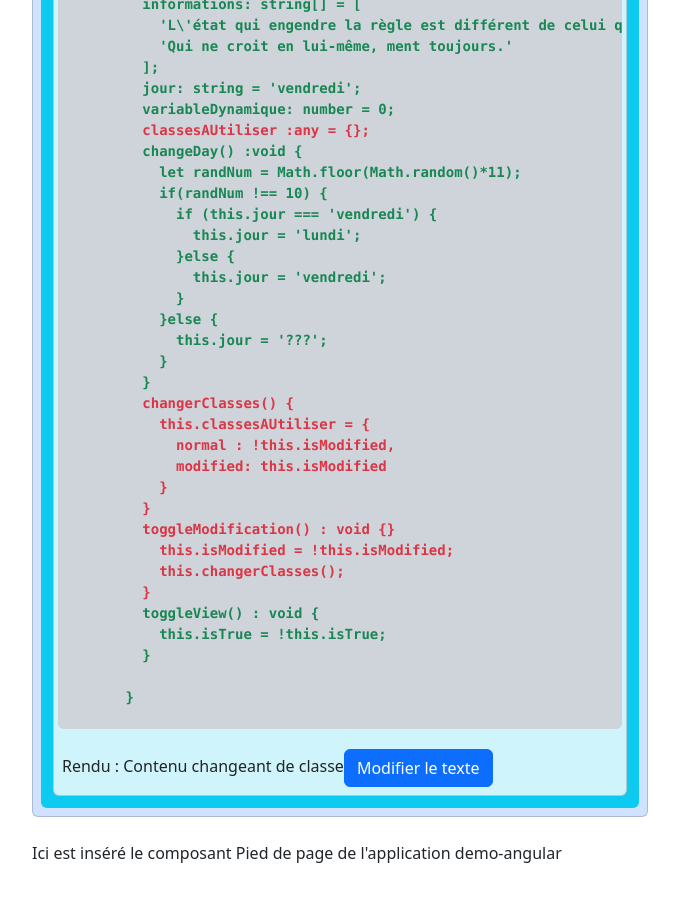
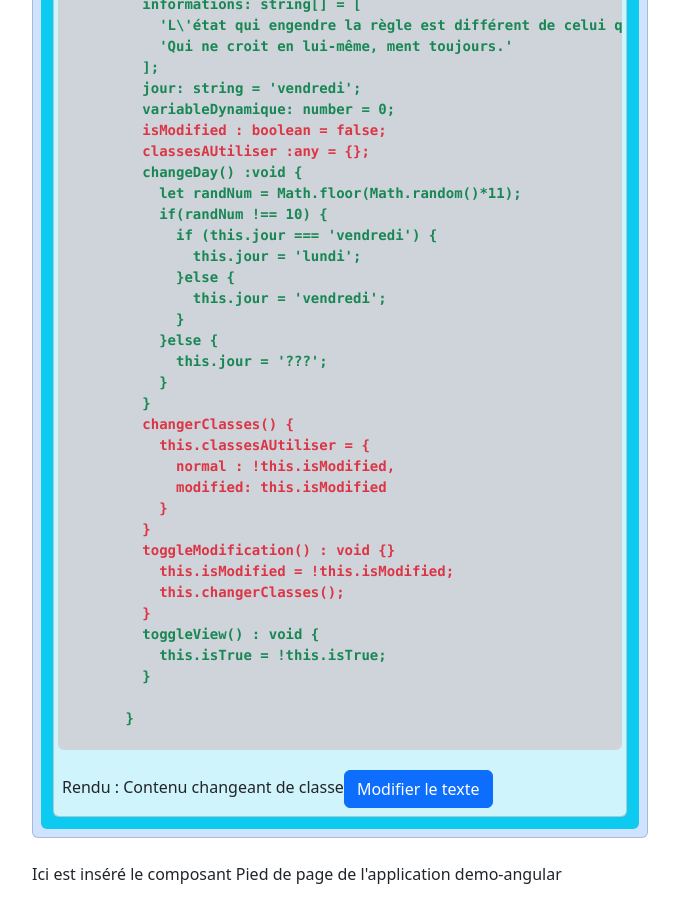
Before and after one commit to JbMaury/Angular-Learning, an Angular app: page / in a window 1280 px wide. Shown: the part 6280-7182 px from the top of the page, without its empty margins (300-979 px from the left). Before the commit the page ends 7161 px from the top, so only its background shows below. Built offline with nearby package versions, Linux system fonts and the light colour scheme.

Commit message:
ajout variable isModified sur le template

```diff
--- a/src/app/app.component.html
+++ b/src/app/app.component.html
@@ -358,7 +358,8 @@
           ];
           jour: string = 'vendredi';
           variableDynamique: number = 0;
-          <span class="text-danger">classesAUtiliser :any = {{'{'}}};</span>
+          <span class="text-danger">isModified : boolean = false;
+          classesAUtiliser :any = {{'{'}}};</span>
           changeDay() :void {{'{'}}
             let randNum = Math.floor(Math.random()*11);
             if(randNum !== 10) {{'{'}}
```
